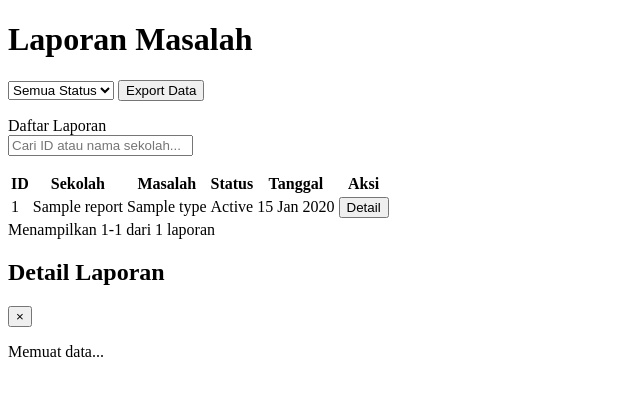
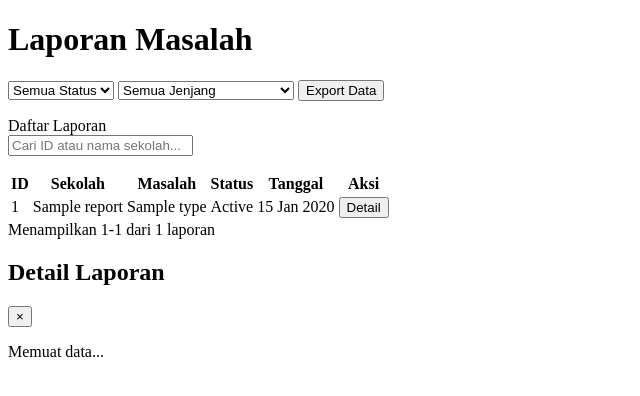
Before and after one commit to genzabis/Didikara.com, a PHP site: page /admin/laporan.php in a window 1280 px wide. Shown: the part 82-478 px from the top of the page, without its empty margins (0-640 px from the left). Run offline with PHP 8.4, Linux system fonts and the light colour scheme; tables that the repository leaves empty or names only in its code hold one stand-in row (values such as "Sample post").

Commit message:
update admin/laporan.php

```diff
--- a/admin/laporan.php
+++ b/admin/laporan.php
@@ -22,11 +22,18 @@
 
 $filter_status = $_GET['status'] ?? '';
 $search_query = isset($_GET['search']) ? trim($_GET['search']) : '';
+$filter_jenjang = $_GET['jenjang'] ?? 'all';
 
 // 3. MEMBANGUN QUERY SECARA DINAMIS DAN AMAN
 $where_clauses = [];
 $params = [];
 $types = '';
+
+if ($filter_jenjang == 'daerah') {
+    $where_clauses[] = "(LOWER(r.school_name) LIKE '%sd%' OR LOWER(r.school_name) LIKE '%smp%')";
+} elseif ($filter_jenjang == 'wilayah') {
+    $where_clauses[] = "(LOWER(r.school_name) LIKE '%sma%' OR LOWER(r.school_name) LIKE '%smk%')";
+}
 
 if (!empty($filter_status) && $filter_status != 'all') {
     $where_clauses[] = "r.status = ?";
@@ -120,6 +127,13 @@
                     <option value="resolved" <?= ($filter_status == 'resolved') ? 'selected' : '' ?>>Selesai</option>
                     <option value="rejected" <?= ($filter_status == 'rejected') ? 'selected' : '' ?>>Ditolak</option>
                 </select>
+                <input type="hidden" name="jenjang" value="<?= htmlspecialchars($filter_jenjang) ?>">
+                <select name="jenjang" onchange="this.form.submit()" class="w-full sm:w-auto px-4 py-2 border border-gray-300 rounded-md focus:outline-none focus:ring-2 focus:ring-indigo-500">
+                    <option value="all" <?= ($_GET['jenjang'] ?? 'all') == 'all' ? 'selected' : '' ?>>Semua Jenjang</option>
+                    <option value="daerah" <?= ($_GET['jenjang'] ?? '') == 'daerah' ? 'selected' : '' ?>>Data Daerah (SD/SMP)</option>
+                    <option value="wilayah" <?= ($_GET['jenjang'] ?? '') == 'wilayah' ? 'selected' : '' ?>>Data Wilayah (SMA/SMK)</option>
+                </select>
+                </select>
                 <button type="button" class="px-4 py-2 bg-indigo-600 text-white rounded-md hover:bg-indigo-700">Export Data</button>
             </form>
         </div>
@@ -189,7 +203,7 @@
                         <nav>
                             <ul class="flex items-center space-x-2">
                                 <?php for ($i = 1; $i <= $total_pages; $i++):
-                                    $params = ['view' => 'laporan', 'page' => $i, 'status' => $filter_status, 'search' => $search_query];
+                                  $params = ['view' => 'laporan', 'page' => $i, 'jenjang' => $filter_jenjang, 'status' => $filter_status, 'search' => $search_query];
                                 ?>
                                     <li>
                                         <a href="?<?= http_build_query($params) ?>"
```
